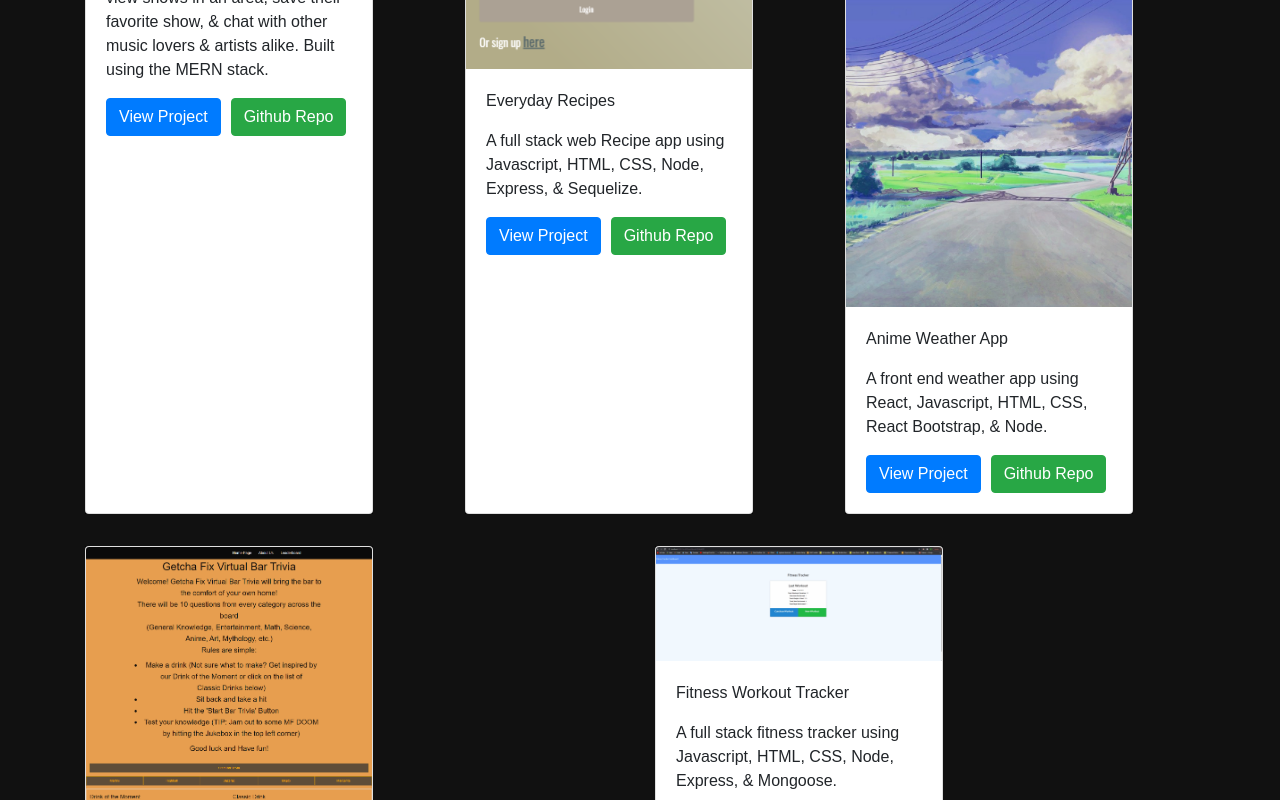
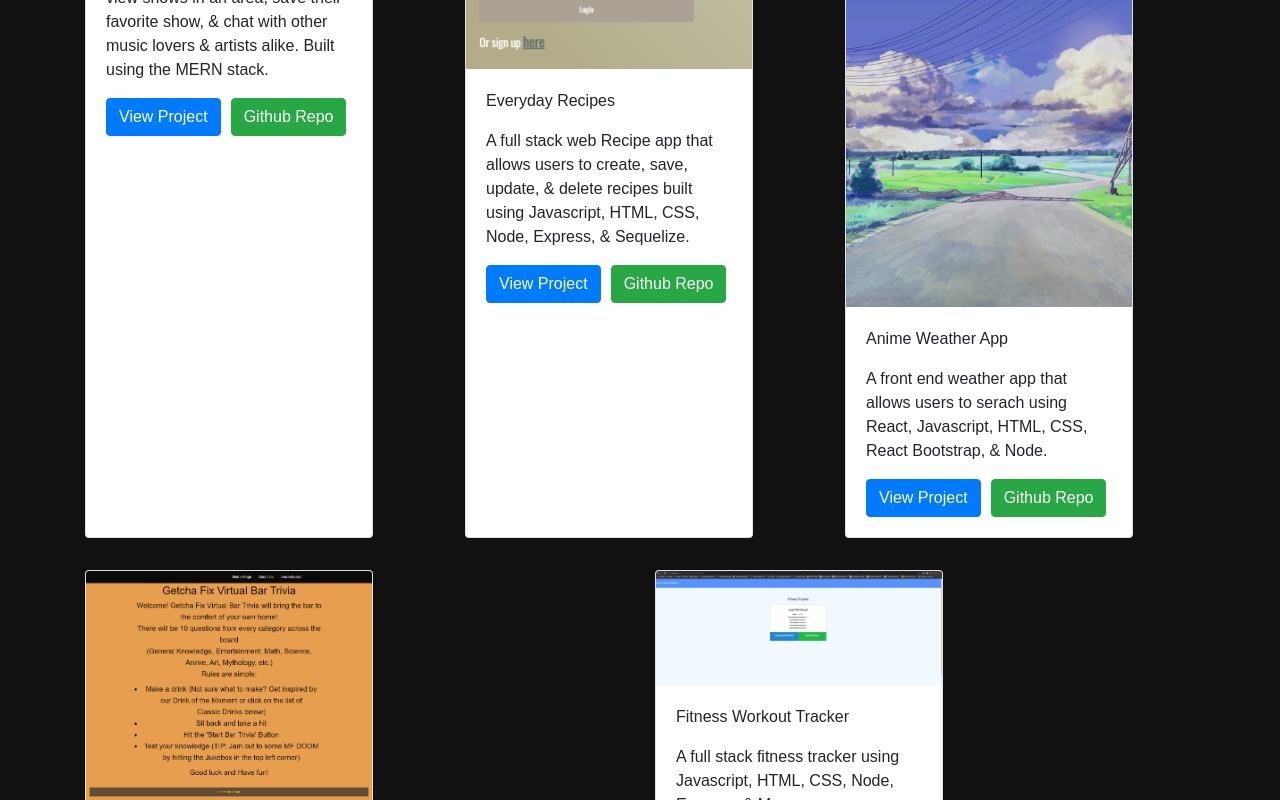
Before and after one commit to joshrehanek/react-portfolio, a React (Create React App) app: page / in a window 1280 px wide. Shown: the part 2000-2800 px from the top of the page. Built offline with nearby package versions, Linux system fonts and the light colour scheme.

Commit message:
adds repo links & tweaks recipe app description

```diff
--- a/src/components/Cards/Cards.js
+++ b/src/components/Cards/Cards.js
@@ -56,24 +56,27 @@ export default function Cards() {
                                 text="A event app that allows the user to view shows in an area, save their favorite show, & chat with other music lovers & artists alike. Built using the MERN stack."
                                 path="/projects"
                                 href="https://showmyshow.herokuapp.com/"
+                                href2="https://github.com/joshrehanek/showmyshow"
                             />
                         </Col>
                         <Col>
                             <ProjectCard
                                 src={Recipes}
                                 label="Everyday Recipes"
-                                text="A full stack web Recipe app using Javascript, HTML, CSS, Node, Express, & Sequelize."
+                                text="A full stack web Recipe app that allows users to create, save, update, & delete recipes built using Javascript, HTML, CSS, Node, Express, & Sequelize."
                                 path="/projects"
                                 href="https://my-favorite-recipes-app-portla.herokuapp.com/"
+                                href2="https://github.com/jinxdoll/my-favorite-recipes-app"
                             />
                         </Col>
                         <Col>
                             <ProjectCard
                                 src={WeatherApp}
                                 label="Anime Weather App"
-                                text="A front end weather app using React, Javascript, HTML, CSS, React Bootstrap, & Node."
+                                text="A front end weather app that allows users to serach  using React, Javascript, HTML, CSS, React Bootstrap, & Node."
                                 path="/projects"
                                 href="https://frozen-headland-03564.herokuapp.com/"
+                                href2="https://github.com/joshrehanek/react-weather-app"
                             />
                         </Col>
                         <Col>
@@ -83,6 +86,7 @@ export default function Cards() {
                                 text="A front end Bar Trivia Simulator using Javascript, HTML, CSS, Foundation, TheCocktailDB API, & Open Trivia Database API."
                                 path="/projects"
                                 href="https://joshrehanek.github.io/bar-trivia-simulator/"
+                                href2="https://github.com/joshrehanek/bar-trivia-simulator"
                             />
                         </Col>
                         <Col>
@@ -92,6 +96,7 @@ export default function Cards() {
                                 text="A full stack fitness tracker using Javascript, HTML, CSS, Node, Express, & Mongoose."
                                 path="/projects"
                                 href="https://gentle-reef-09121.herokuapp.com/stats"
+                                href2="https://github.com/joshrehanek/fitness-tracking-app"
                             />
                         </Col>
                     </Row>
```
